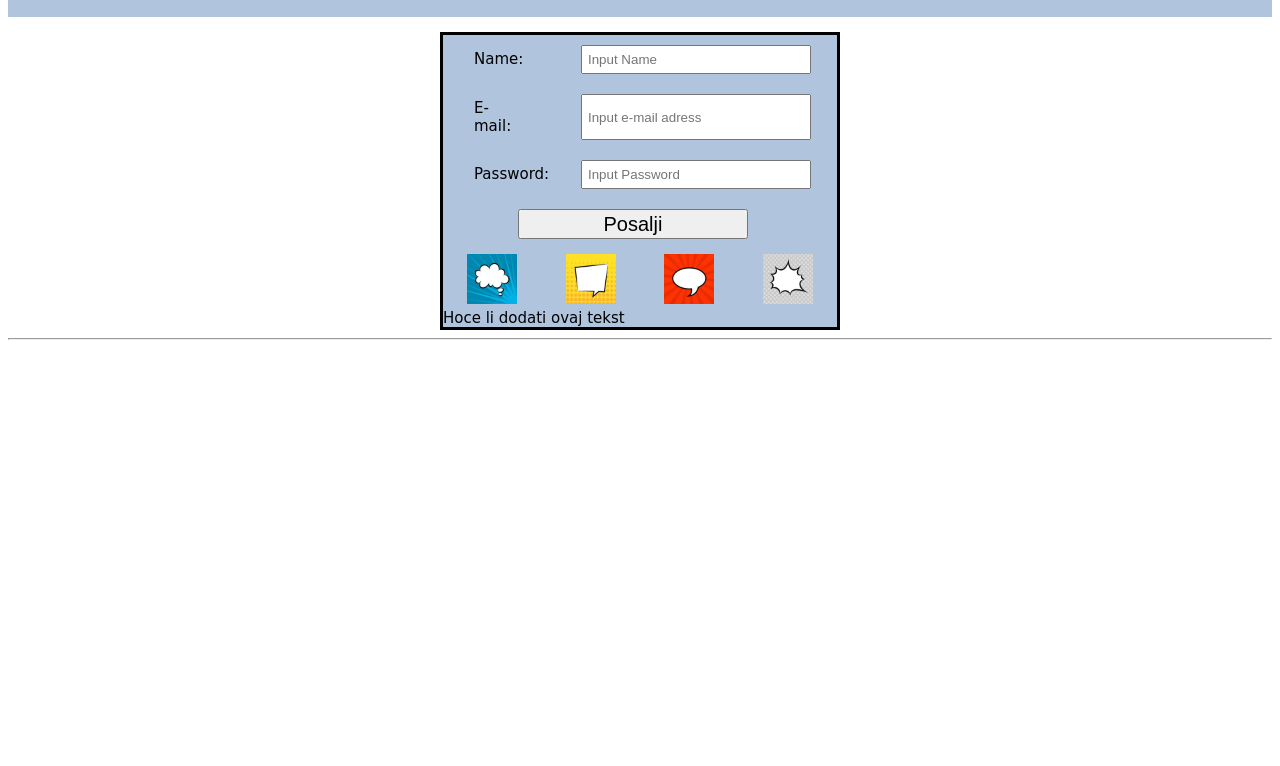
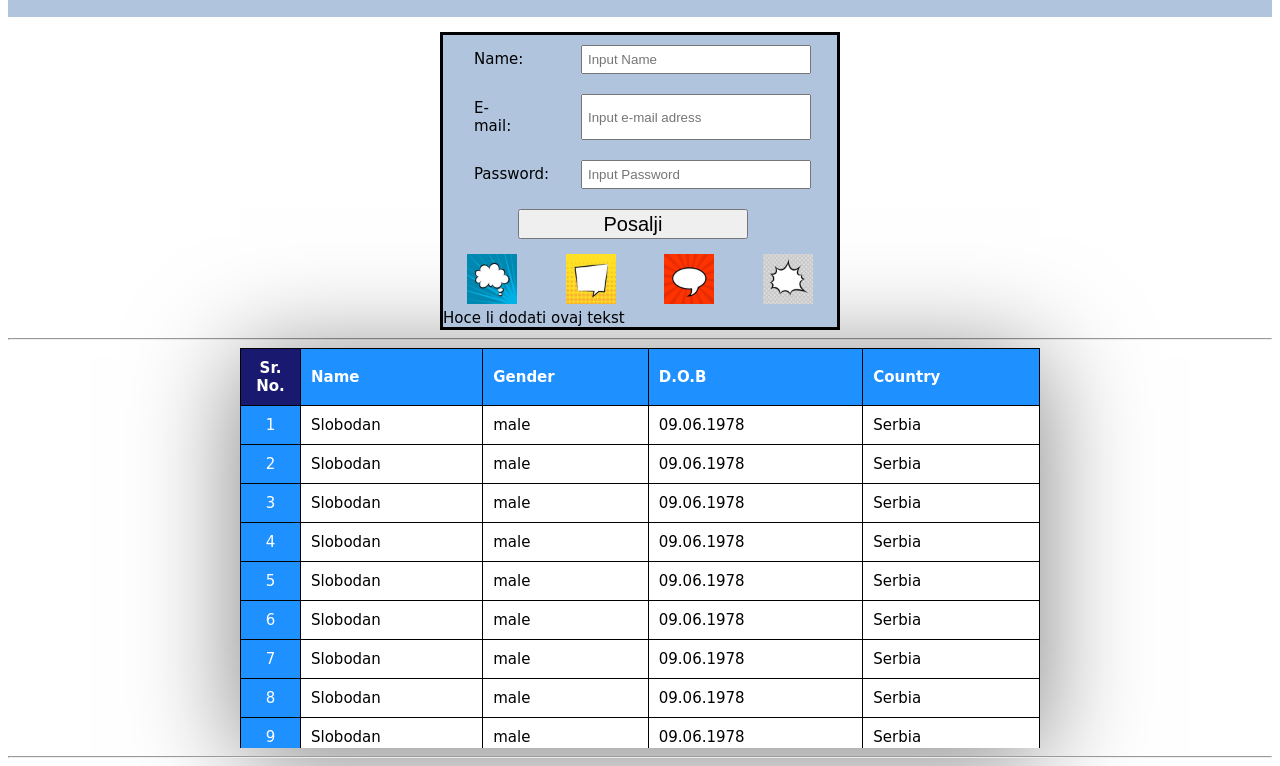
Before and after one commit to sssloba/practice, a plain HTML site: page index.html in a window 1280 px wide. Shown: the part 1089-1855 px from the top of the page. Before the commit the page ends 1437 px from the top, so only its background shows below. Drawn offline with Linux system fonts and the light colour scheme; a web font is replaced by a local one.

Commit message:
Table with sticky header

```diff
--- a/index.html
+++ b/index.html
@@ -57,6 +57,25 @@
 		</form>
 		<hr />
 
+		<!-- Table with sticky header -->
+
+		<div class="table-box">
+			<table id="tablecells" cellpadding="10">
+				<thead>
+					<tr>
+						<th>Sr. No.</th>
+						<th>Name</th>
+						<th>Gender</th>
+						<th>D.O.B</th>
+						<th>Country</th>
+					</tr>
+				</thead>
+				<tbody>
+				</tbody>
+			</table>
+		</div>
+		<hr />
+
 
 
 		<script type="text/javascript" src="script.js"></script>
--- a/script.js
+++ b/script.js
@@ -72,3 +72,21 @@ for(var i = 0; i < arr.length; i++) {
 	dodajimg.innerHTML += "<img src='img/" + arr[i] + ".jpg' alt='slika'>";
 	document.querySelectorAll(".testimg").apppendChild = dodajimg;
 }
+
+// Table with sticky header
+
+for (var j = 1; j < 21; j++) {
+
+	var tableRows = document.querySelector("tbody");
+	var tableRow = document.createElement("tr");
+	var cells = tableRow.classList.add("cells");
+	tableRows.prepend(tableRow);
+
+	for (var i = 1; i < 6; i++) {
+		var arr = [21 - j, "Slobodan", "male", "09.06.1978", "Serbia"]
+		var cell = document.querySelector(".cells")
+		var addCell = document.createElement("td");
+		addCell.textContent = arr[i - 1];
+		cell.appendChild(addCell);
+	}
+}
--- a/style.css
+++ b/style.css
@@ -242,3 +242,43 @@ label {
 	width: 50px;
 	margin: 5px;
 }
+
+/* Table with sticky header */
+
+.table-box {
+	width: 800px;
+	height: 400px;
+	margin: 0 auto;
+	overflow-y: scroll;
+	background: #fff;
+	box-shadow: 0 10px 100px rgba(0,0,0,0.5);
+}
+
+table {
+	width: 100%;
+}
+
+table, th, td {
+	border: 1px solid black;
+	border-collapse: collapse;
+	text-align: left;
+}
+
+th {
+	position: sticky;
+	top: 0;
+	background: dodgerblue;
+	color: #fff;
+}
+
+tr th:first-child {
+	width: 60px;
+	text-align: center;
+	background: midnightblue;
+}
+
+tr td:first-child {
+	background: dodgerblue;
+	color: #fff;
+	text-align: center;
+}
```
